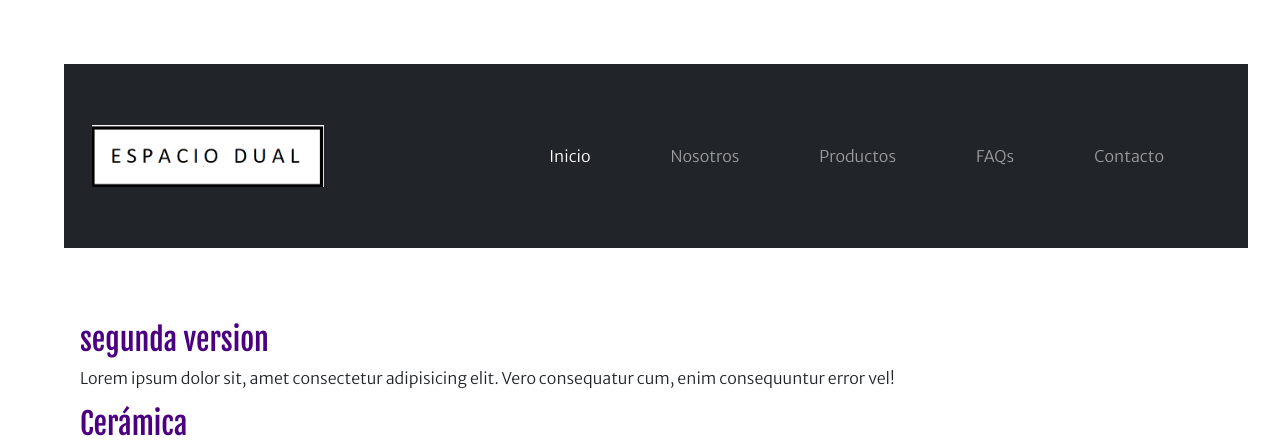
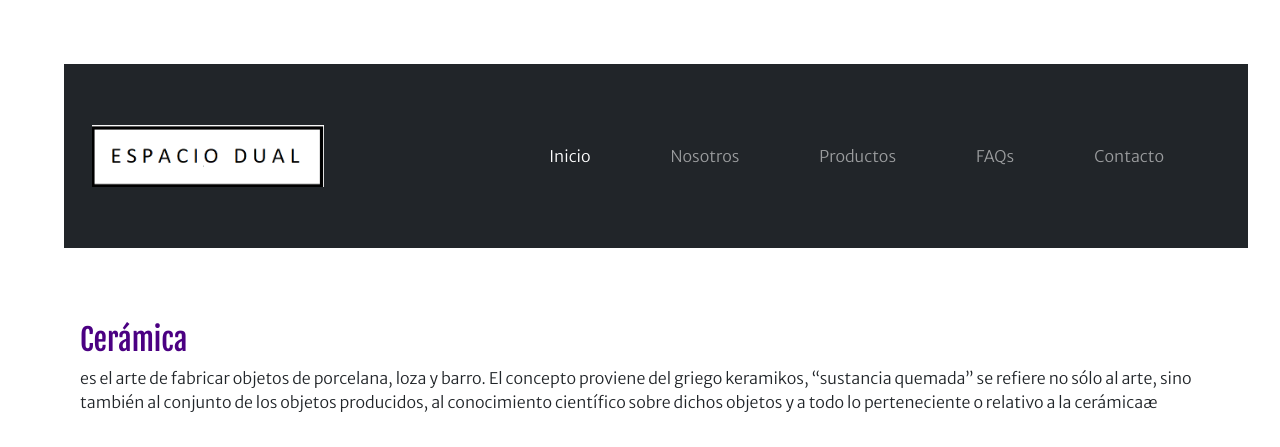
Before and after one commit to agustinalaguardia/RepoPrueba, a plain HTML site: page index.html in a window 1280 px wide. Shown: the top 447 px of the page. Drawn offline with nearby package versions, Linux system fonts and the light colour scheme.

Commit message:
borrar en index un lorem

```diff
--- a/index.html
+++ b/index.html
@@ -64,8 +64,7 @@
 
       <main class="main">
         <section>
-          <h5>segunda version </h5>
-          <p>Lorem ipsum dolor sit, amet consectetur adipisicing elit. Vero consequatur cum, enim consequuntur error vel!</p>
+
           <h5>Cerámica</h5>
           <p>
             es el arte de fabricar objetos de porcelana, loza y barro. El
```
